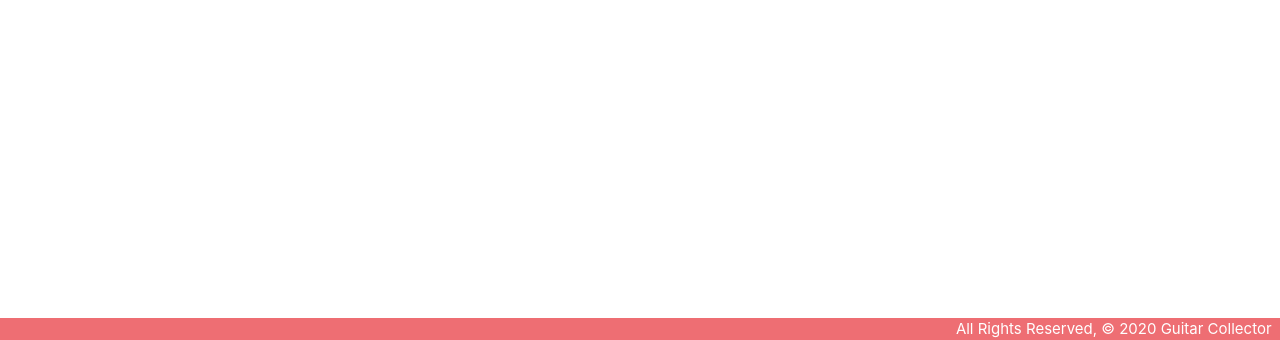
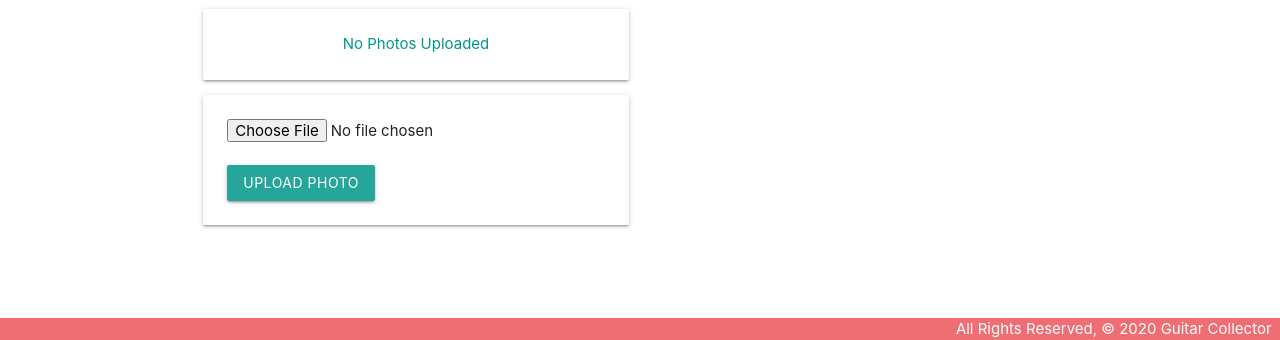
Before and after one commit to rayplaza/Guitar-Collector, a Django app: template main_app/templates/guitars/detail.html in a window 1280 px wide. Shown: the part 460-800 px from the top of the page. Run offline with Django 3.2, Linux system fonts and the light colour scheme; the template is opened without the code that fills it: values that come from a table or form of the project are taken from there, others are empty.

Commit message:
finished photo function

```diff
--- a/main_app/templates/guitars/detail.html
+++ b/main_app/templates/guitars/detail.html
@@ -24,6 +24,19 @@
         <a href="{% url 'guitars_delete' guitar.id %}">Delete</a>
       </div>
     </div>
+    {% for photo in guitar.photo_set.all %}
+      <img class="responsive-img card-panel" src="{{photo.url}}">
+    {% empty %}
+      <div class="card-panel teal-text center-align">No Photos Uploaded</div>
+    {% endfor %}
+
+    <form action="{% url 'add_photo' guitar.id %}" enctype="multipart/form-data" method="POST" class="card-panel">
+      {% csrf_token %}
+      <input type="file" name="photo-file">
+      <br><br>
+      <input type="submit" class="btn" value="Upload Photo">
+  </form>
+
   </div>
   <div class="col s6">
       <form action="{% url 'add_service' guitar.id %}" method="post">
```
